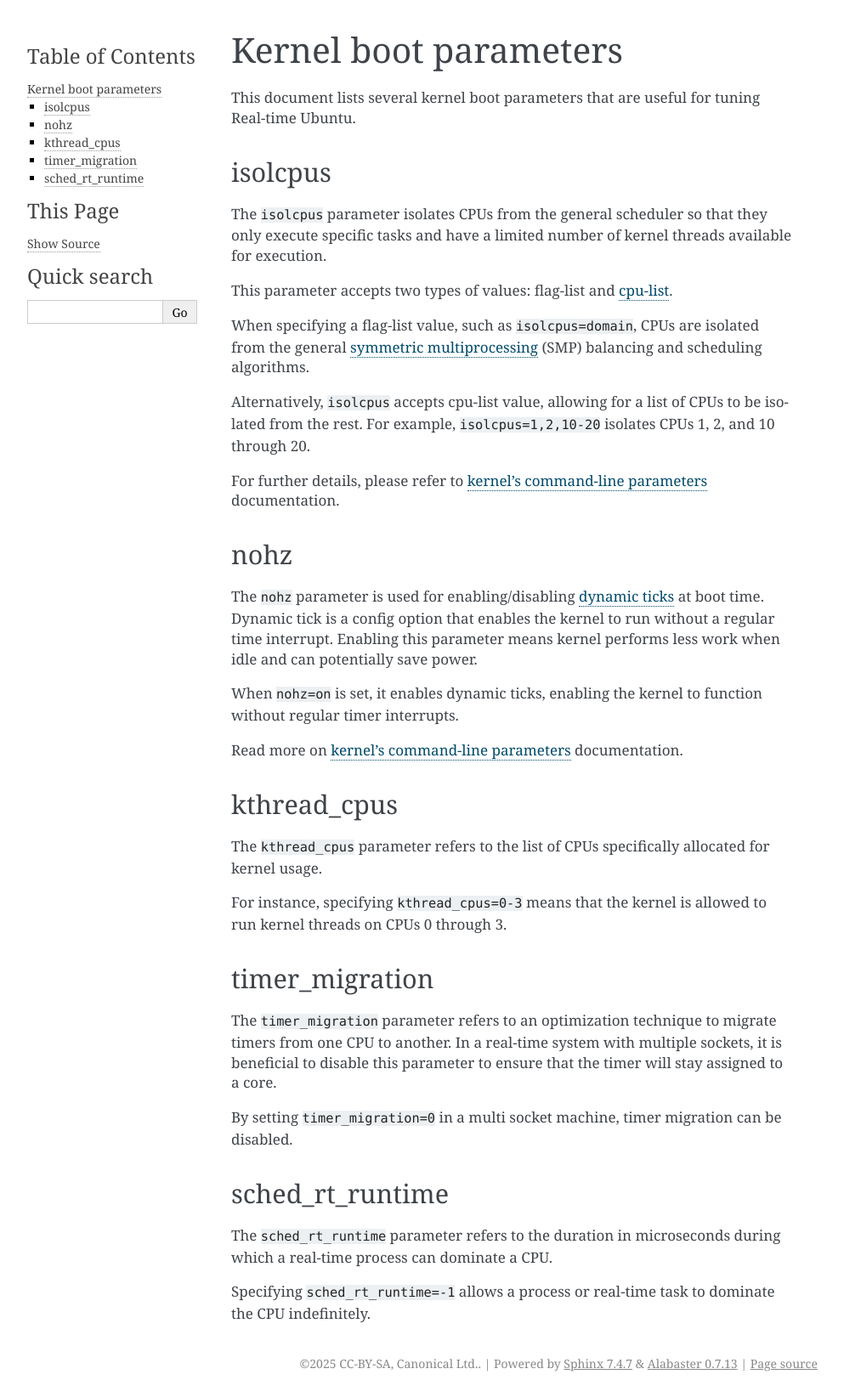
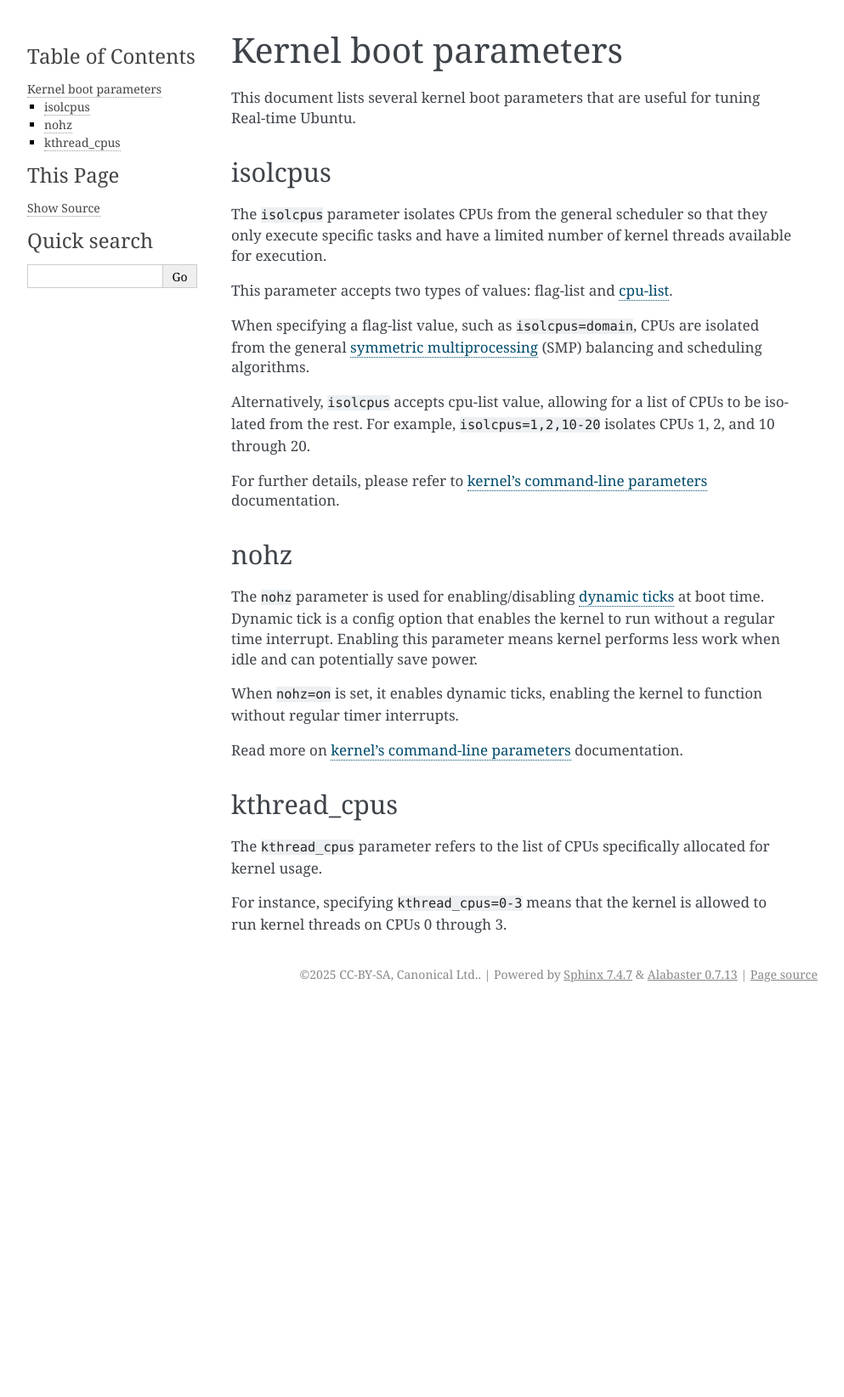
Before and after one commit to canonical/real-time-ubuntu-docs, a Sphinx documentation site: the page built from docs/reference/kernel-boot-parameters.rst, in a window 1280 px wide. Shown: the whole page at 85% size, without its empty margins (148-1141 px from the left). Built offline with Sphinx 7.4.7, drawn with Linux system fonts in a browser that asks for light colours; after the commit the page ends 1186 px from its top, so only the background shows below that.

Commit message:
Drop runtime kernel parameters
Signed-off-by: Farshid Tavakolizadeh <farshid.tavakolizadeh@canonical.com>

```diff
--- a/docs/reference/kernel-boot-parameters.rst
+++ b/docs/reference/kernel-boot-parameters.rst
@@ -37,21 +37,6 @@ The ``kthread_cpus`` parameter refers to the list of CPUs specifically allocated
 
 For instance, specifying ``kthread_cpus=0-3`` means that the kernel is allowed to run kernel threads on CPUs 0 through 3.
 
-timer_migration
----------------
-
-The ``timer_migration`` parameter refers to an optimization technique to migrate timers from one CPU to another.
-In a real-time system with multiple sockets, it is beneficial to disable this parameter to ensure that the timer will stay assigned to a core.
-
-By setting ``timer_migration=0`` in a multi socket machine, timer migration can be disabled.
-
-sched_rt_runtime
-----------------
-
-The ``sched_rt_runtime`` parameter refers to the duration in microseconds during which a real-time process can dominate a CPU.
-
-Specifying ``sched_rt_runtime=-1`` allows a process or real-time task to dominate the CPU indefinitely.
-
 .. LINKS
 
 .. _kernel's command-line parameters: https://www.kernel.org/doc/html/latest/admin-guide/kernel-parameters.html
```
